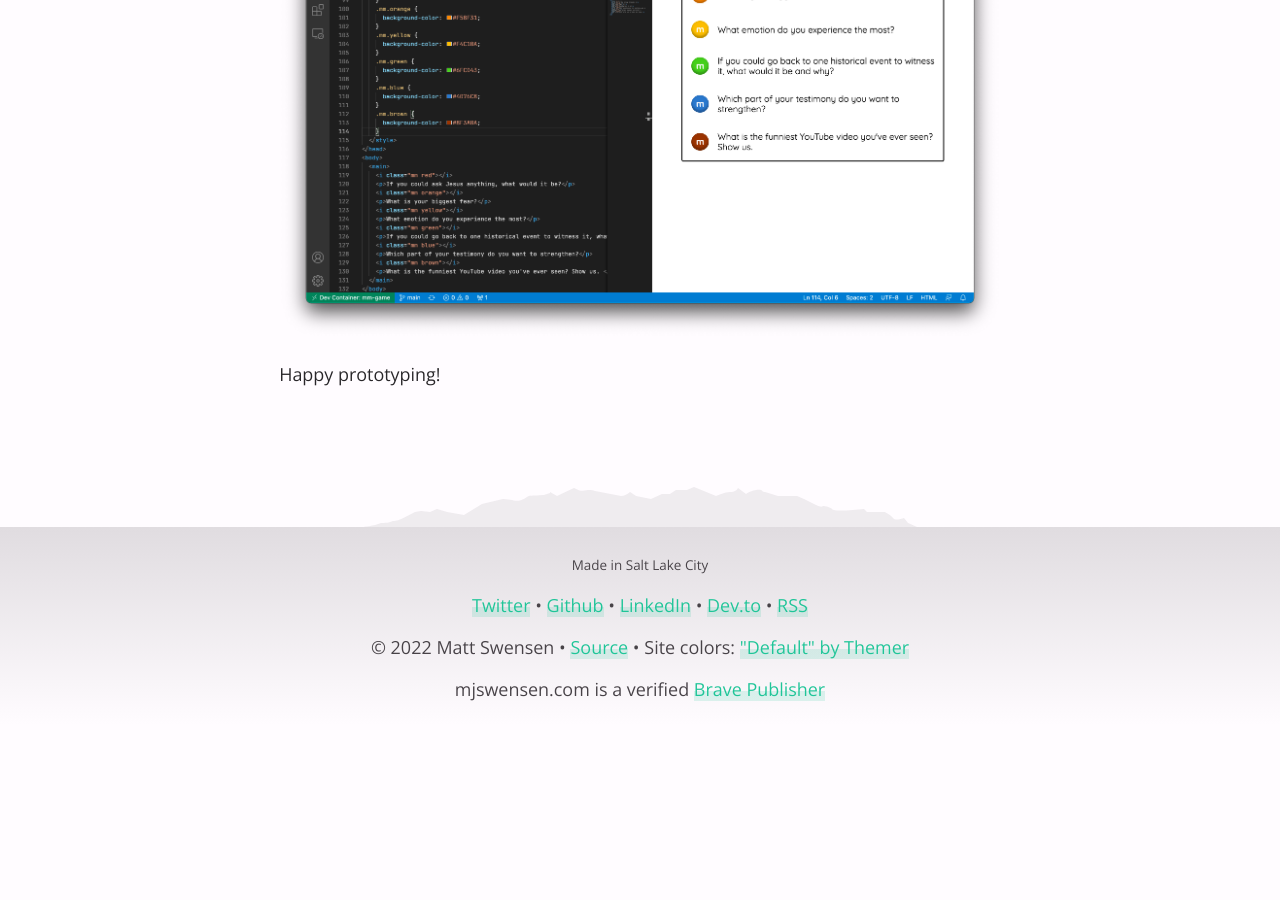
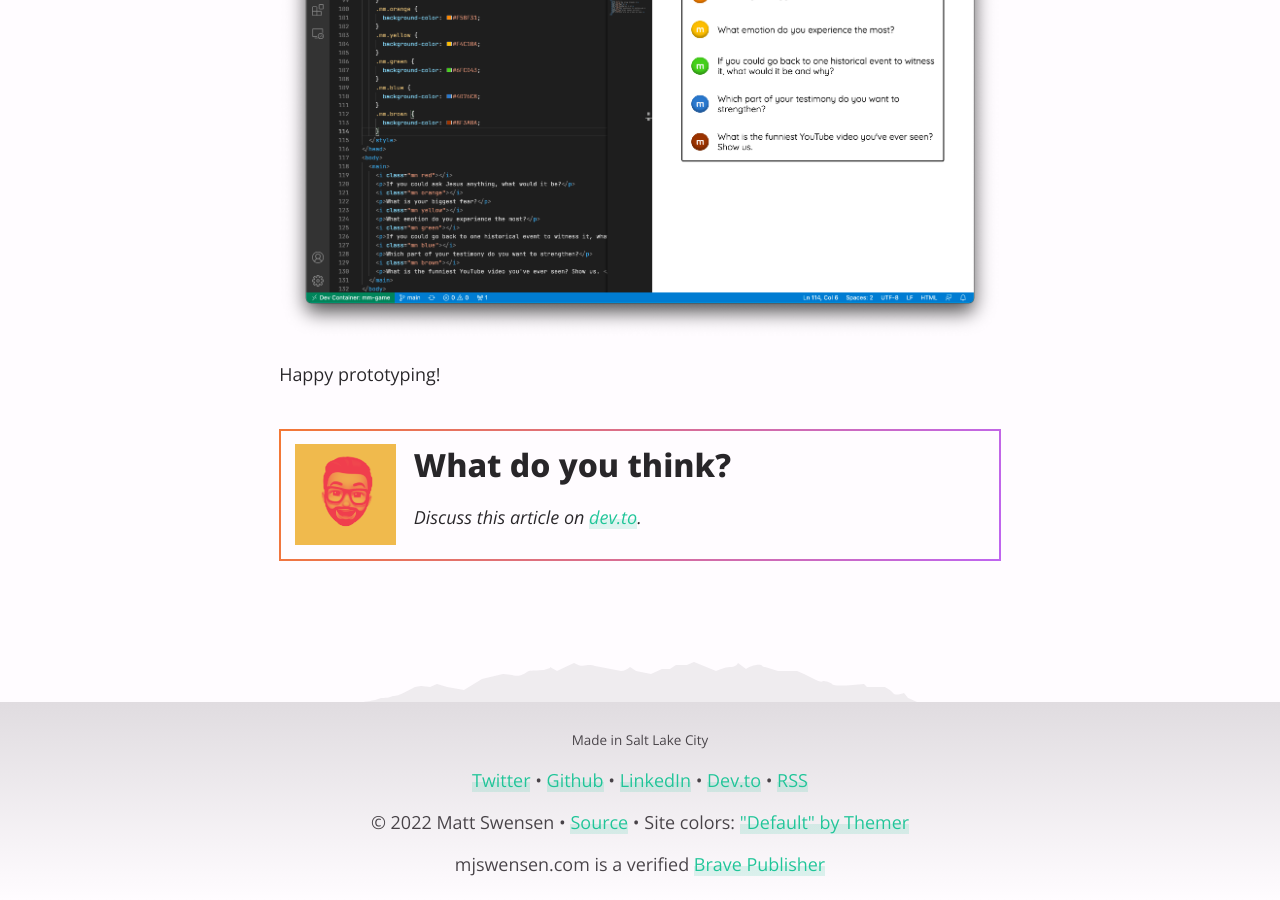
Before and after one commit to mjswensen/mjswensen.com, a Jekyll site: the page built from blog/_posts/2022-01-26-simple-web-server-development-container-vs-code.md, in a window 1280 px wide and 900 px high, scrolled down 2485 px. Built offline with Jekyll 4.4.1, drawn with Linux system fonts in a browser that asks for light colours; before the commit the page ends 3210 px from its top, so only the background shows below that.

Commit message:
Add dev.to links to recent articles

```diff
--- a/blog/_posts/2022-01-26-simple-web-server-development-container-vs-code.md
+++ b/blog/_posts/2022-01-26-simple-web-server-development-container-vs-code.md
@@ -4,6 +4,8 @@ date: 2022-01-26 09:18:46 MST
 tags: software
 layout: post
 excerpt: Sometimes it's nice to have a lightweight development container that automatically serves the contents of a directory, for rapid prototyping or building static web pages—without having to setup a tool chain on your local environment or install web server software on your local machine.
+links:
+  dev.to: https://dev.to/mjswensen/how-to-set-up-a-simple-web-server-development-container-for-vs-code-5d45
 ---
 
 Sometimes it's nice to have a lightweight development container that automatically serves the contents of a directory, for rapid prototyping or building static web pages—without having to setup a tool chain on your local environment or install web server software (and its dependencies) on your local machine.
```
Also changed, not shown: blog/_posts/2022-03-11-how-to-develop-over-https-on-localhost.md (+2 -0 lines).
